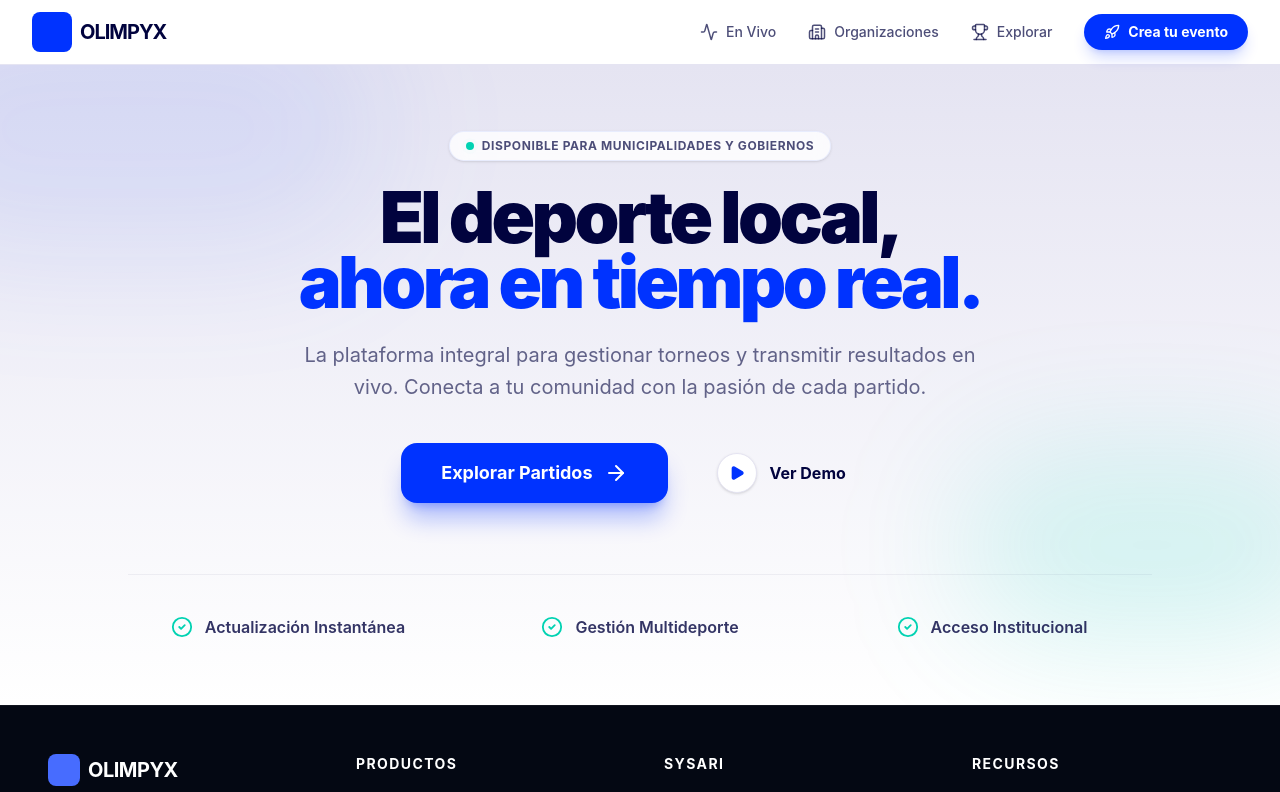
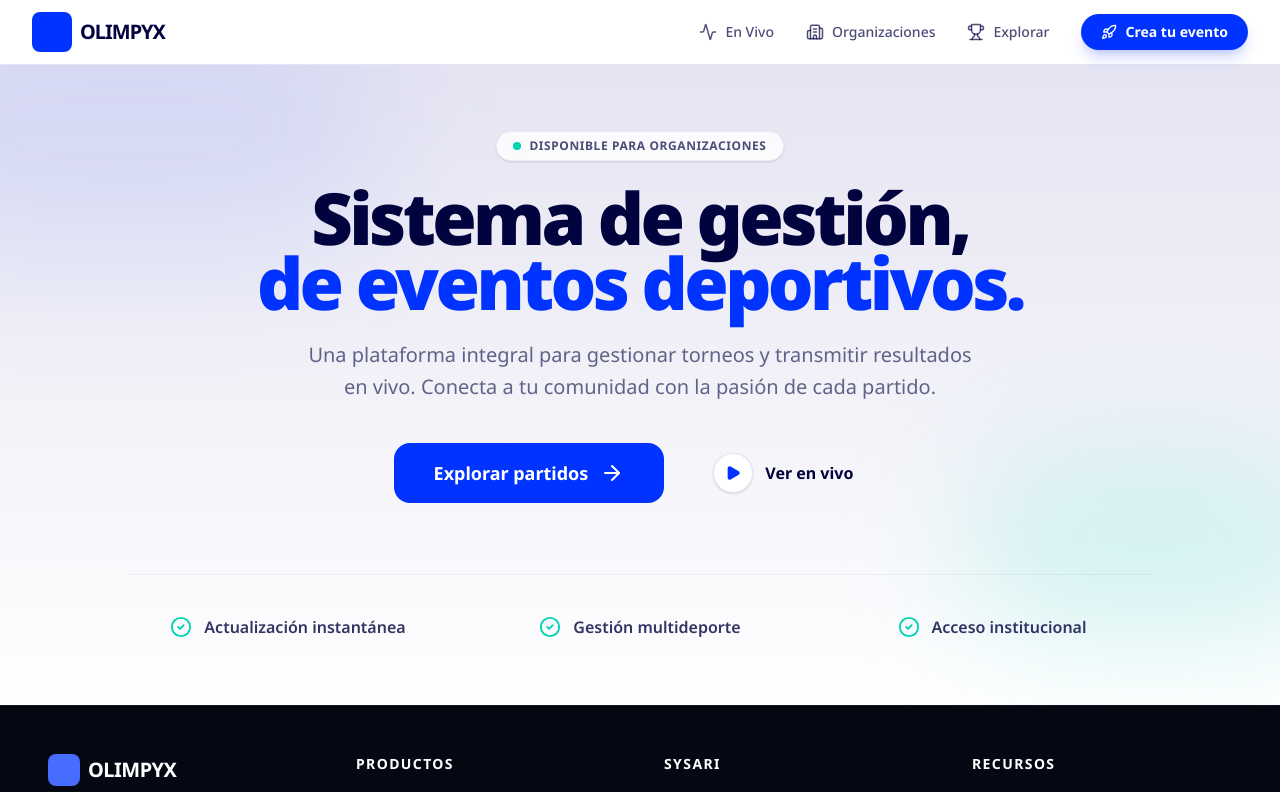
Before and after one commit to Sysari-Dev/Olimpyx-Frontend, a React (Vite) app: page / in a window 1280 px wide. Shown: the top 792 px of the page. Built offline with nearby package versions, Linux system fonts and the light colour scheme.

Commit message:
Style: Agregado de fuentes

```diff
--- a/src/features/public/components/HeroSection.tsx
+++ b/src/features/public/components/HeroSection.tsx
@@ -15,42 +15,49 @@
               <span className="relative inline-flex rounded-full h-2 w-2 bg-tertiary"></span>
             </span>
             <span className="text-xs font-bold text-dark/70 uppercase tracking-wider">
-              Disponible para Municipalidades y Gobiernos
+              Disponible para organizaciones
             </span>
           </div>
           <h1 className="text-5xl md:text-7xl font-black text-dark tracking-tighter mb-6 max-w-4xl leading-[0.9]">
-            El deporte local, <br />
-            <span className="text-accent">ahora en tiempo real.</span>
+            Sistema de gestión, <br />
+            <span className="text-accent">de eventos deportivos.</span>
           </h1>
           <p className="text-lg md:text-xl text-dark/60 max-w-2xl mb-8 leading-relaxed">
-            La plataforma integral para gestionar torneos y transmitir
+            Una plataforma integral para gestionar torneos y transmitir
             resultados en vivo. Conecta a tu comunidad con la pasión de cada
             partido.
           </p>
           <div className="flex flex-col sm:flex-row gap-4 items-center">
-            <button className="bg-accent text-white px-10 py-4 rounded-2xl font-bold text-lg flex items-center gap-3 transition-all shadow-xl shadow-accent/30 group">
-              Explorar Partidos
-              <ArrowRight className="group-hover:translate-x-1 transition-transform" />
+            <button className="bg-accent text-white px-10 py-4 rounded-2xl font-bold text-lg flex items-center gap-3
+                cursor-pointer transition-all duration-300 ease-out
+                hover:scale-105 hover:shadow-2xl hover:shadow-accent/40
+                active:scale-95 group">
+                Explorar partidos
+                <ArrowRight className="group-hover:translate-x-1 transition-transform duration-300" />
             </button>
-            <button className="flex items-center gap-3 px-8 py-4 text-dark font-bold hover:bg-white/50 rounded-2xl transition-colors border border-transparent hover:border-light">
-              <div className="w-10 h-10 bg-white border border-light rounded-full flex items-center justify-center shadow-sm">
+            <button className="flex items-center gap-3 px-8 py-4 text-dark font-bold
+                cursor-pointer transition-all duration-300 ease-in-out
+                border border-transparent hover:border-light hover:bg-white/60
+                rounded-2xl group active:scale-95">
+                <div className="w-10 h-10 bg-white border border-light rounded-full flex items-center justify-center shadow-sm
+                transition-transform duration-300 group-hover:scale-110 group-hover:rotate-3">
                 <Play size={16} className="text-accent fill-accent" />
-              </div>
-              Ver Demo
+                </div>
+                Ver en vivo
             </button>
-          </div>
+            </div>
           <div className="grid grid-cols-1 sm:grid-cols-3 gap-8 mt-16 border-t border-dark/5 pt-10 w-full max-w-5xl">
             <BenefitItem
               icon={<CheckCircle2 className="text-tertiary" size={22} />}
-              text="Actualización Instantánea"
+              text="Actualización instantánea"
             />
             <BenefitItem
               icon={<CheckCircle2 className="text-tertiary" size={22} />}
-              text="Gestión Multideporte"
+              text="Gestión multideporte"
             />
             <BenefitItem
               icon={<CheckCircle2 className="text-tertiary" size={22} />}
-              text="Acceso Institucional"
+              text="Acceso institucional"
             />
           </div>
         </div>
--- a/src/index.css
+++ b/src/index.css
@@ -1,3 +1,4 @@
+@import url('https://fonts.googleapis.com/css2?family=Noto+Sans:ital,wght@0,100..900;1,100..900&display=swap');
 @import "tailwindcss";
 
 @theme {
@@ -8,4 +9,6 @@
   --color-dark: #01033E;
   --color-light: #E5E4F2;
   --color-dark-black: #040813;
+
+  --font-sans: "Noto Sans", ui-sans-serif, system-ui, sans-serif;
 }
```
